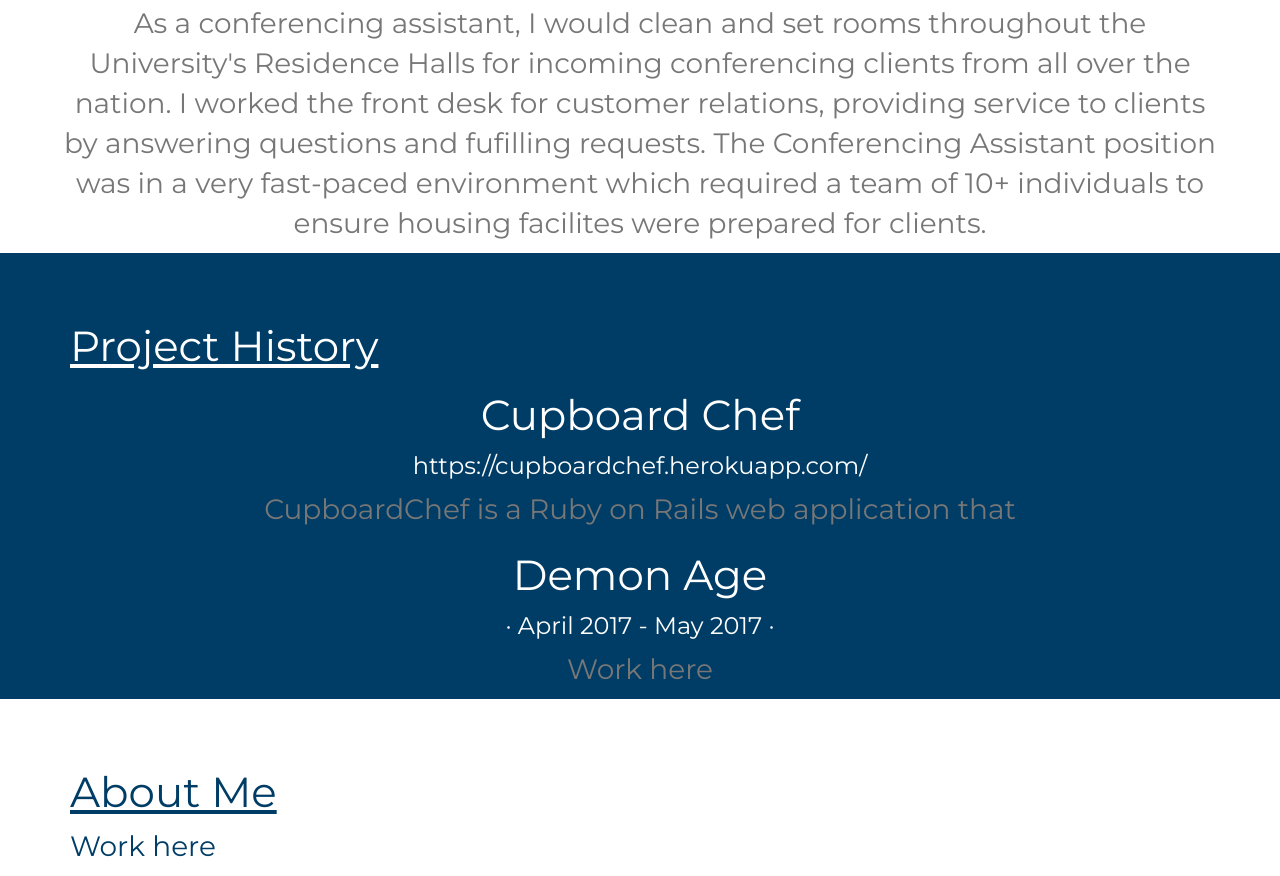
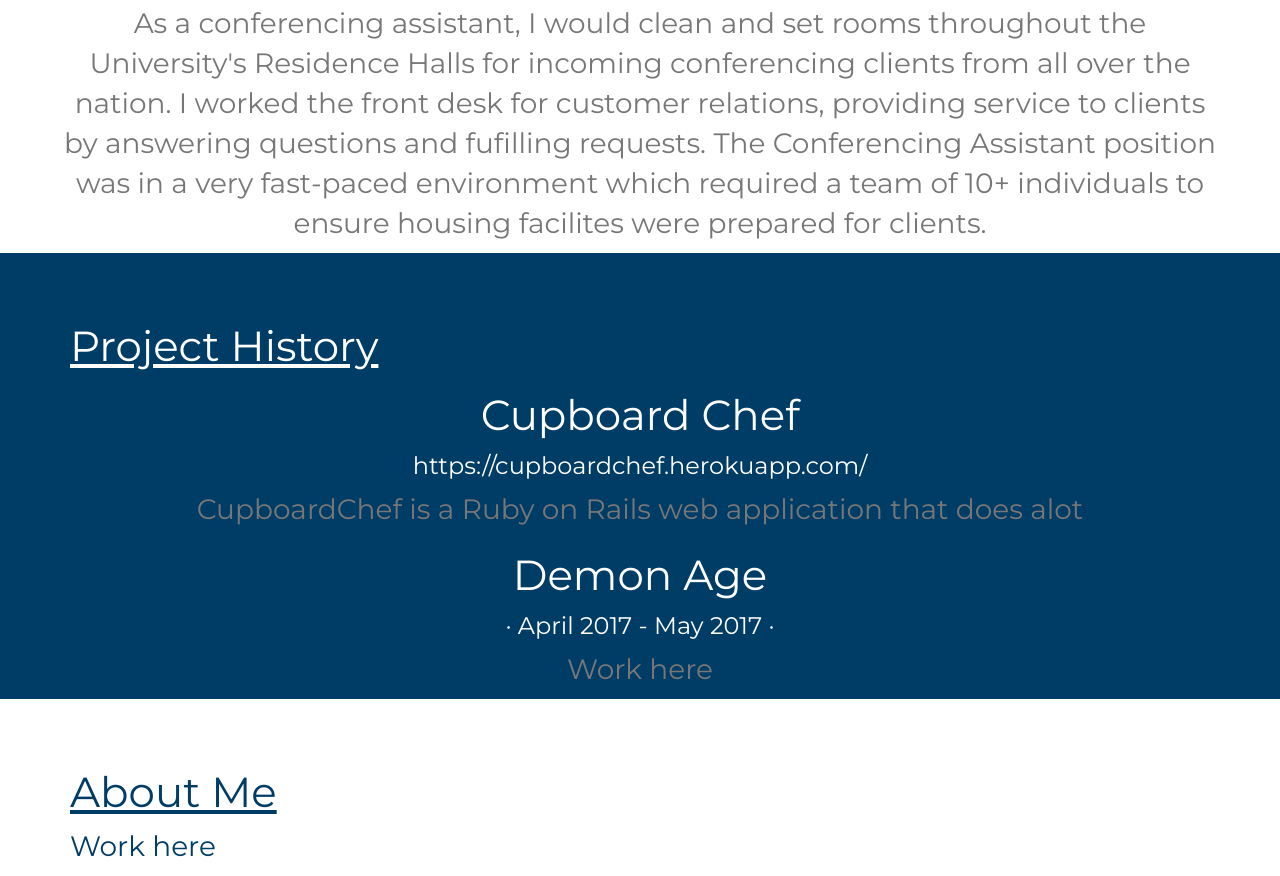
Before and after one commit to JackCullen303/JackCullen303.github.io, a plain HTML site: page index.html in a window 1280 px wide. Shown: the part 1309-2185 px from the top of the page. Drawn offline with nearby package versions, Linux system fonts and the light colour scheme.

Commit message:
Update index.html

```diff
--- a/index.html
+++ b/index.html
@@ -70,7 +70,7 @@
 			<h3 id = "jobtitle">Cupboard Chef</h3>
 			<h3 class = "subheading">https://cupboardchef.herokuapp.com/</h3>
 			<p class = "text-muted">
-				CupboardChef is a Ruby on Rails web application that
+				CupboardChef is a Ruby on Rails web application that does alot
 			</p>
 			</div>
 		<div class = "row text-center">
```
